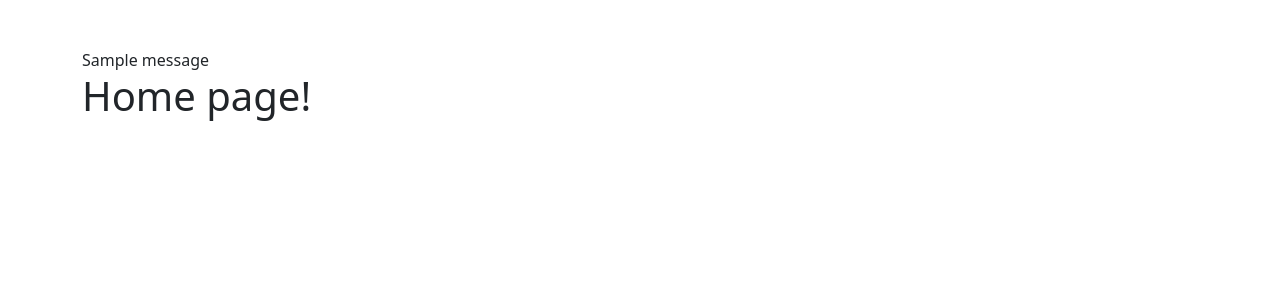
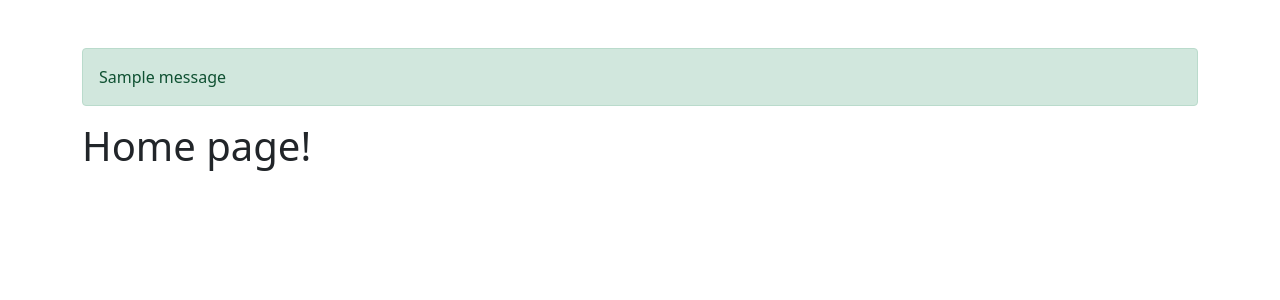
Before and after one commit to SzfanerGit/Gravity, a Flask app: page / in a window 1280 px wide. Shown: the top 300 px of the page. Run offline with Flask 2, Linux system fonts and the light colour scheme; one stand-in notice (Sample message) is shown.

Commit message:
Favicon upgraded and alerts fixed

```diff
--- a/app.py
+++ b/app.py
@@ -28,7 +28,7 @@ def register():
     # User reaches via GET
     form = RegistrationForm()
     if form.validate_on_submit():
-        flash(f'Account for user: "{form.username.data}" sucessfully created!', 'sucess')
+        flash(f'Account for user: "{form.username.data}" sucessfully created!', 'success')
         return redirect(url_for('index'))
     return render_template('register.html', form=form)
 
--- a/templates/layout.html
+++ b/templates/layout.html
@@ -10,8 +10,8 @@
         <link href="https://cdn.jsdelivr.net/npm/bootstrap@5.1.3/dist/css/bootstrap.min.css" rel="stylesheet" integrity="sha384-1BmE4kWBq78iYhFldvKuhfTAU6auU8tT94WrHftjDbrCEXSU1oBoqyl2QvZ6jIW3" crossorigin="anonymous">
 
         <!-- Favicon -->
-        <link rel="shortcut icon" href="/static/favicon/favicon.ico" type="image/x-icon">
-        <link rel="icon" href="/static/favicon/favicon.ico" type="image/x-icon">
+        <link rel="shortcut icon" href="/static/favicon.ico" type="image/x-icon">
+        <link rel="icon" href="/static/favicon.ico" type="image/x-icon">
 
         <!-- Page Title -->
         <title>Gravity: {% block title %}{% endblock %}</title>
@@ -22,13 +22,13 @@
             <!-- Flash messages -->
             {% with messages = get_flashed_messages(with_categories=true) %}
                 {% if messages %}
-                    {% for category, message in messages %}
                     <header>
-                        <div class="allert allert-{{ category }}">
-                            {{ message }}
-                        </div>
+                        {% for category, message in messages %}
+                            <div class="alert alert-{{ category }}">
+                                {{ message }}
+                            </div>
+                        {% endfor %}
                     </header>
-                    {% endfor %}
                 {% endif %}
             {% endwith%}
             <!-- Main content -->
```
Also changed, not shown: static/favicon.ico.
